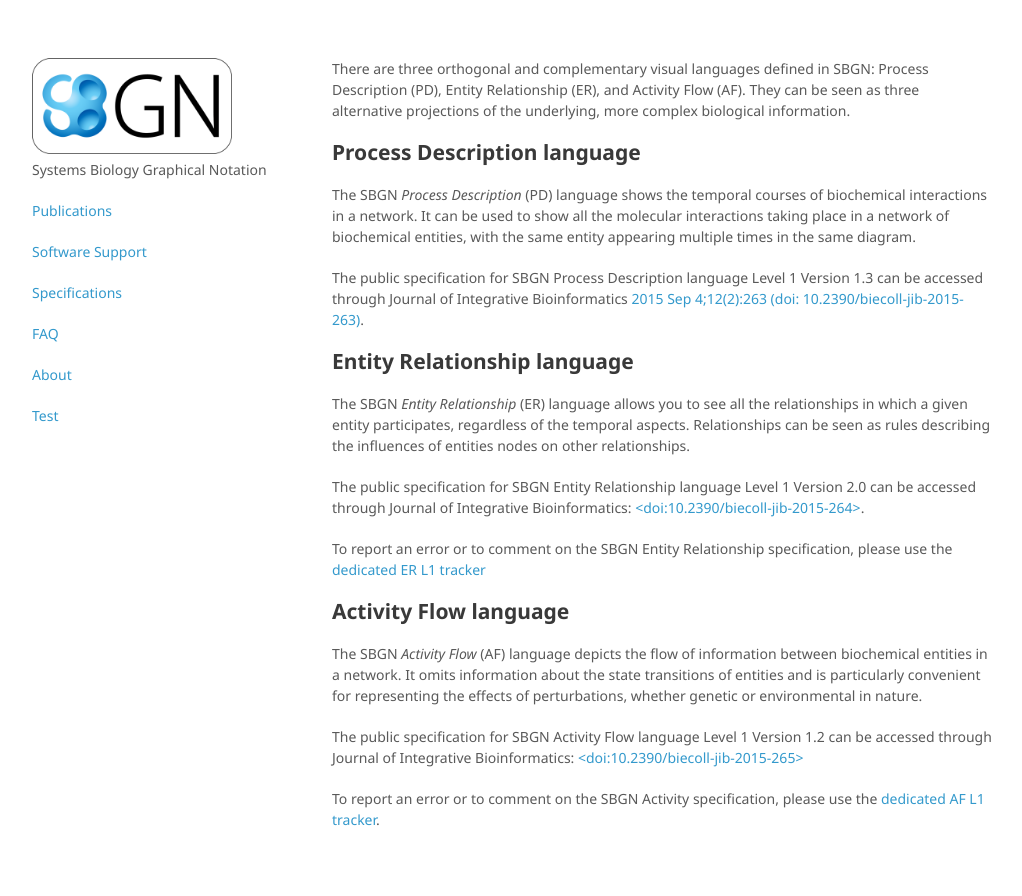
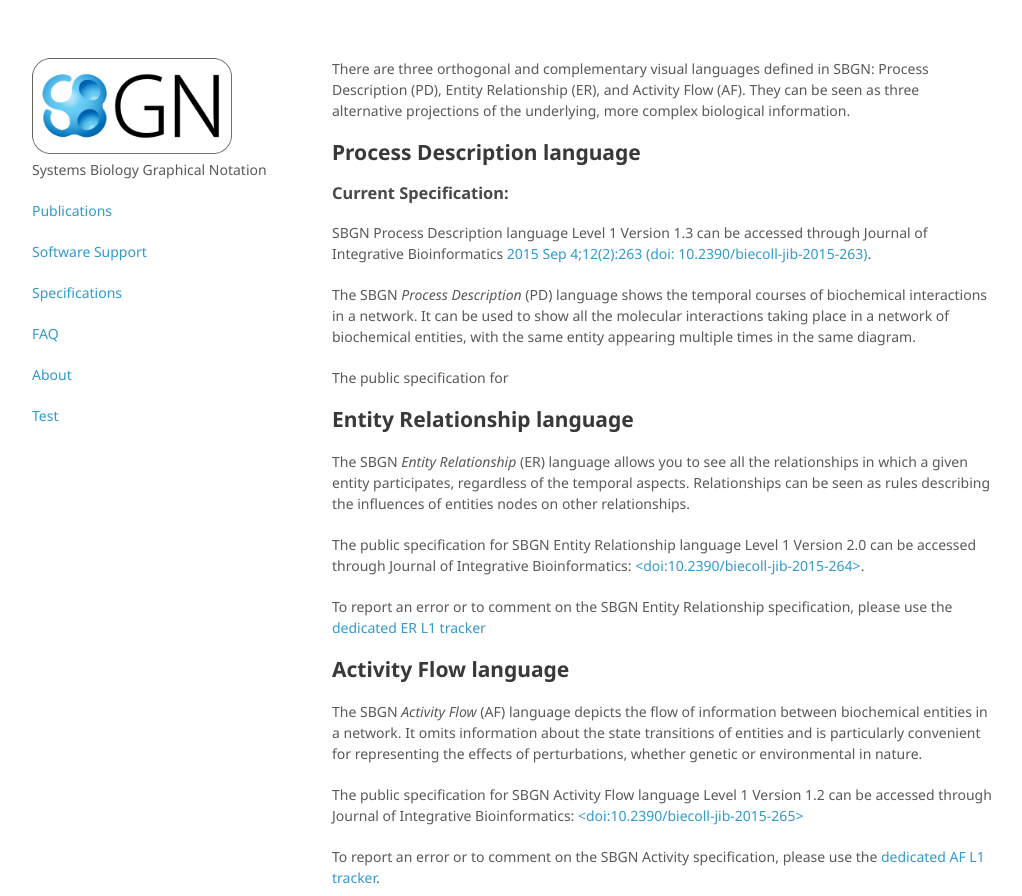
Before and after one commit to sbgn/sbgn, a Jekyll site: the page built from docs/specifications.md, in a window 1280 px wide and 1116 px high, cut to the strip 0-896 px from the top of the window. Shown: the whole strip, without its empty margins (128-1150 px from the left). Built offline with Jekyll 4.4.1, drawn with Linux system fonts in a browser that asks for light colours.

Commit message:
Update specifications.md

```diff
--- a/docs/specifications.md
+++ b/docs/specifications.md
@@ -8,9 +8,13 @@
 
 ## Process Description language
 
+### Current Specification:
+
+SBGN Process Description language Level 1 Version 1.3 can be accessed through Journal of Integrative Bioinformatics [2015 Sep 4;12(2):263 (doi: 10.2390/biecoll-jib-2015-263)](http://journal.imbio.de/article.php?aid=263).
+
 The SBGN *Process Description* (PD) language shows the temporal courses of biochemical interactions in a network. It can be used to show all the molecular interactions taking place in a network of biochemical entities, with the same entity appearing multiple times in the same diagram.
 
-The public specification for SBGN Process Description language Level 1 Version 1.3 can be accessed through Journal of Integrative Bioinformatics [2015 Sep 4;12(2):263 (doi: 10.2390/biecoll-jib-2015-263)](http://journal.imbio.de/article.php?aid=263).
+The public specification for
 
 
 ## Entity Relationship language
```
